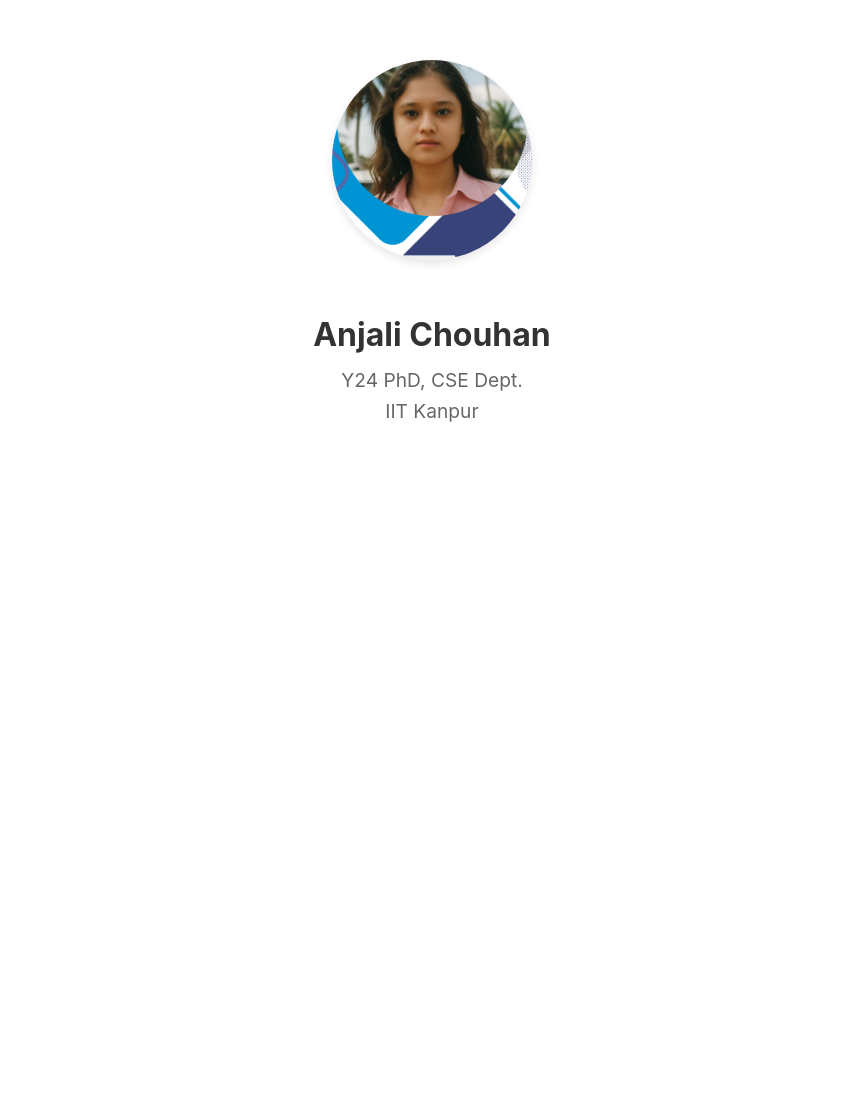
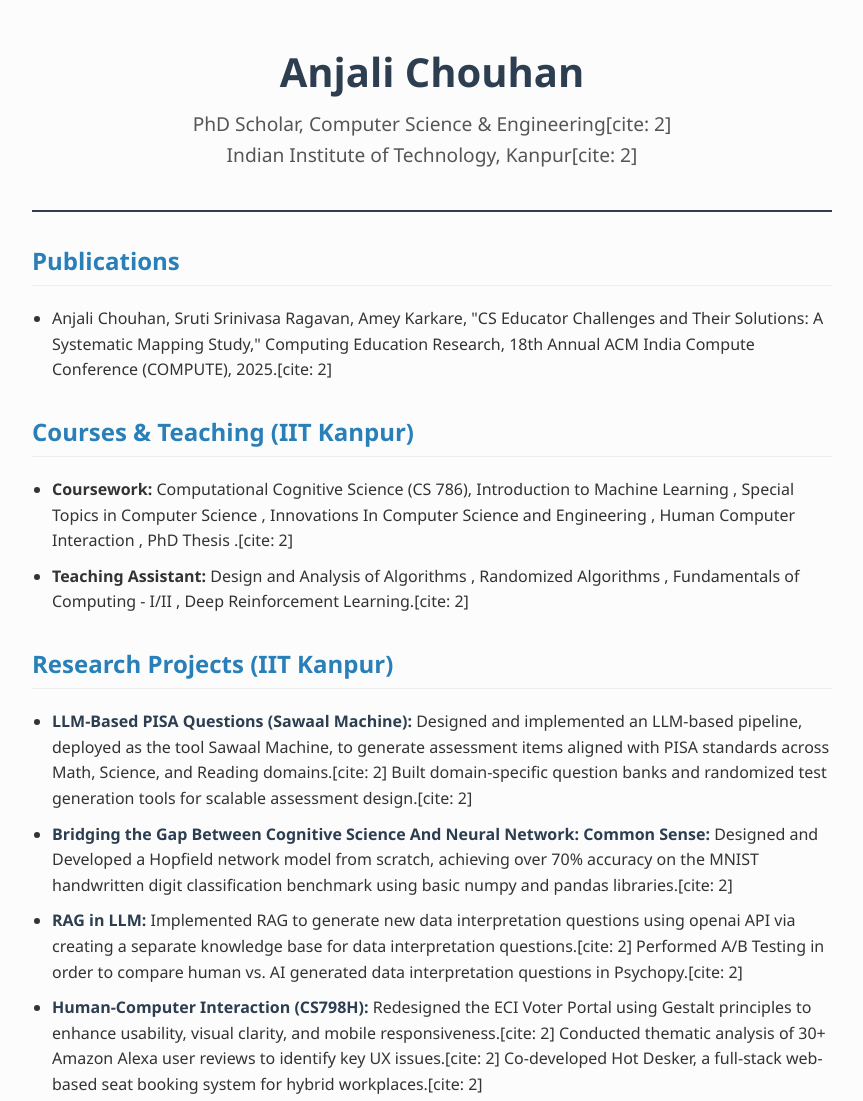
Before and after one commit to anjalicse001/anjalicse001.github.io, a plain HTML site: page index.html in a window 1280 px wide. Shown: the top 1101 px of the page, without its empty margins (208-1071 px from the left). Before the commit the page ends 800 px from the top, so only its background shows below. Drawn offline with Linux system fonts and the light colour scheme.

Commit message:
Refactor index.html for improved layout and content
Updated styling and structure of the portfolio page, including adjustments to font family, margins, and section headers. Added new sections for publications, courses, research projects, and extracurricular honors.

```diff
--- a/index.html
+++ b/index.html
@@ -6,38 +6,92 @@
     <title>Anjali Chouhan | Portfolio</title>
     <style>
         body {
-            font-family: -apple-system, BlinkMacSystemFont, "Segoe UI", Roboto, Helvetica, Arial, sans-serif;
-            margin: 60px auto;
-            max-width: 600px;
-            text-align: center;
+            font-family: 'Segoe UI', Roboto, Helvetica, Arial, sans-serif;
+            margin: 40px auto;
+            max-width: 800px;
             line-height: 1.6;
             color: #333;
+            background-color: #fcfcfc;
+            padding: 0 20px;
         }
-        .profile-pic {
-            width: 200px;
-            height: 200px;
-            border-radius: 50%;
-            object-fit: cover;
-            margin-bottom: 20px;
-            box-shadow: 0 4px 8px rgba(0,0,0,0.1);
+        header {
+            text-align: center;
+            padding-bottom: 20px;
+            border-bottom: 2px solid #2c3e50;
+            margin-bottom: 30px;
         }
         h1 {
             margin-bottom: 5px;
-            font-size: 2em;
+            font-size: 2.5em;
+            color: #2c3e50;
         }
         p.subtitle {
-            color: #666;
+            color: #555;
             font-size: 1.2em;
             margin-top: 0;
+        }
+        h2 {
+            color: #2980b9;
+            border-bottom: 1px solid #ecf0f1;
+            padding-bottom: 5px;
+            margin-top: 30px;
+        }
+        ul {
+            padding-left: 20px;
+        }
+        li {
+            margin-bottom: 10px;
+        }
+        .project-title {
+            font-weight: bold;
+            color: #2c3e50;
         }
     </style>
 </head>
 <body>
 
-    <img src="profile.png" alt="Anjali Chouhan" class="profile-pic">
+    <header>
+        <h1>Anjali Chouhan</h1>
+        <p class="subtitle">PhD Scholar, Computer Science & Engineering[cite: 2]<br>Indian Institute of Technology, Kanpur[cite: 2]</p>
+    </header>
 
-    <h1>Anjali Chouhan</h1>
-    <p class="subtitle">Y24 PhD, CSE Dept. <br> IIT Kanpur</p>
+    <section>
+        <h2>Publications</h2>
+        <ul>
+            <li>Anjali Chouhan, Sruti Srinivasa Ragavan, Amey Karkare, "CS Educator Challenges and Their Solutions: A Systematic Mapping Study," Computing Education Research, 18th Annual ACM India Compute Conference (COMPUTE), 2025.[cite: 2]</li>
+        </ul>
+    </section>
+
+    <section>
+        <h2>Courses & Teaching (IIT Kanpur)</h2>
+        <ul>
+            <li><strong>Coursework:</strong> Computational Cognitive Science (CS 786), Introduction to Machine Learning , Special Topics in Computer Science , Innovations In Computer Science and Engineering , Human Computer Interaction , PhD Thesis .[cite: 2]</li>
+            <li><strong>Teaching Assistant:</strong> Design and Analysis of Algorithms , Randomized Algorithms , Fundamentals of Computing - I/II , Deep Reinforcement Learning.[cite: 2]</li>
+        </ul>
+    </section>
+
+    <section>
+        <h2>Research Projects (IIT Kanpur)</h2>
+        <ul>
+            <li><span class="project-title">LLM-Based PISA Questions (Sawaal Machine):</span> Designed and implemented an LLM-based pipeline, deployed as the tool Sawaal Machine, to generate assessment items aligned with PISA standards across Math, Science, and Reading domains.[cite: 2] Built domain-specific question banks and randomized test generation tools for scalable assessment design.[cite: 2]</li>
+            <li><span class="project-title">Bridging the Gap Between Cognitive Science And Neural Network: Common Sense:</span> Designed and Developed a Hopfield network model from scratch, achieving over 70% accuracy on the MNIST handwritten digit classification benchmark using basic numpy and pandas libraries.[cite: 2]</li>
+            <li><span class="project-title">RAG in LLM:</span> Implemented RAG to generate new data interpretation questions using openai API via creating a separate knowledge base for data interpretation questions.[cite: 2] Performed A/B Testing in order to compare human vs. AI generated data interpretation questions in Psychopy.[cite: 2]</li>
+            <li><span class="project-title">Human-Computer Interaction (CS798H):</span> Redesigned the ECI Voter Portal using Gestalt principles to enhance usability, visual clarity, and mobile responsiveness.[cite: 2] Conducted thematic analysis of 30+ Amazon Alexa user reviews to identify key UX issues.[cite: 2] Co-developed Hot Desker, a full-stack web-based seat booking system for hybrid workplaces.[cite: 2]</li>
+        </ul>
+    </section>
+
+    <section>
+        <h2>Extracurricular Honors & Awards (IIT Kanpur)</h2>
+        <ul>
+            <li>Outstanding Fresher Award, Y'24, IIT Kanpur.[cite: 2]</li>
+            <li>PG Student Senator, PhD Y'24, IIT Kanpur.[cite: 2]</li>
+            <li>DPGC Student Representative, Department of CSE, IIT Kanpur (Y'24-25).[cite: 2]</li>
+            <li>DPGC Student Representative, Department of CSE, IIT Kanpur (Y'25-26).[cite: 2]</li>
+            <li>IITK Inferno Sports Pool Captain, Y'24.[cite: 2]</li>
+            <li>Winter Orientation Team Member, Institute Counselling Service, IIT Kanpur.[cite: 2]</li>
+            <li>Two-times Gold Medalist in Squash, Inferno, IIT Kanpur.[cite: 2]</li>
+        </ul>
+    </section>
 
 </body>
 </html>
```
